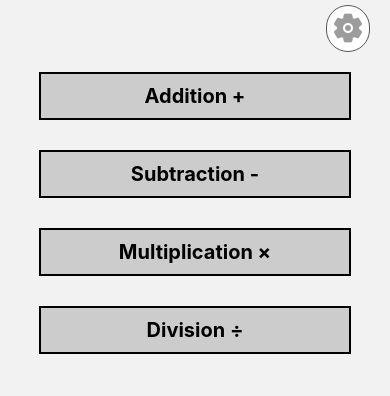
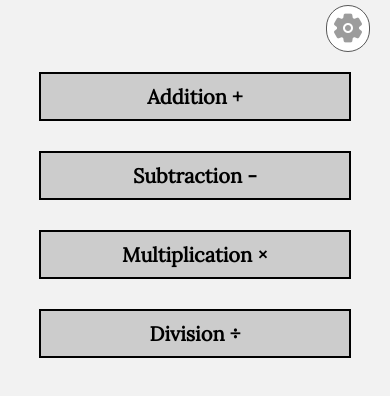
Before and after one commit to imranilyas/Quick-Math-App, a React Native app: screen /HomeScreen in a window 390 px wide. Shown: the top 396 px of the page. Built offline with nearby package versions, Linux system fonts and the light colour scheme.

Commit message:
uniform font family across buttons

```diff
--- a/components/GameSelectButton.js
+++ b/components/GameSelectButton.js
@@ -16,7 +16,7 @@ const GameSelectButton = ({
 				disabled={disable}
 			>
 				<View style={innerStyle}>
-					<Text style={textStyle}>{children}</Text>
+					<Text style={[textStyle, styles.fontFam]}>{children}</Text>
 				</View>
 			</Pressable>
 		</View>
@@ -27,6 +27,10 @@ const styles = StyleSheet.create({
 	pressed: {
 		opacity: 0.5,
 	},
+
+	fontFam: {
+		fontFamily: "Lora-Regular",
+	},
 });
 
 export default GameSelectButton;
```
